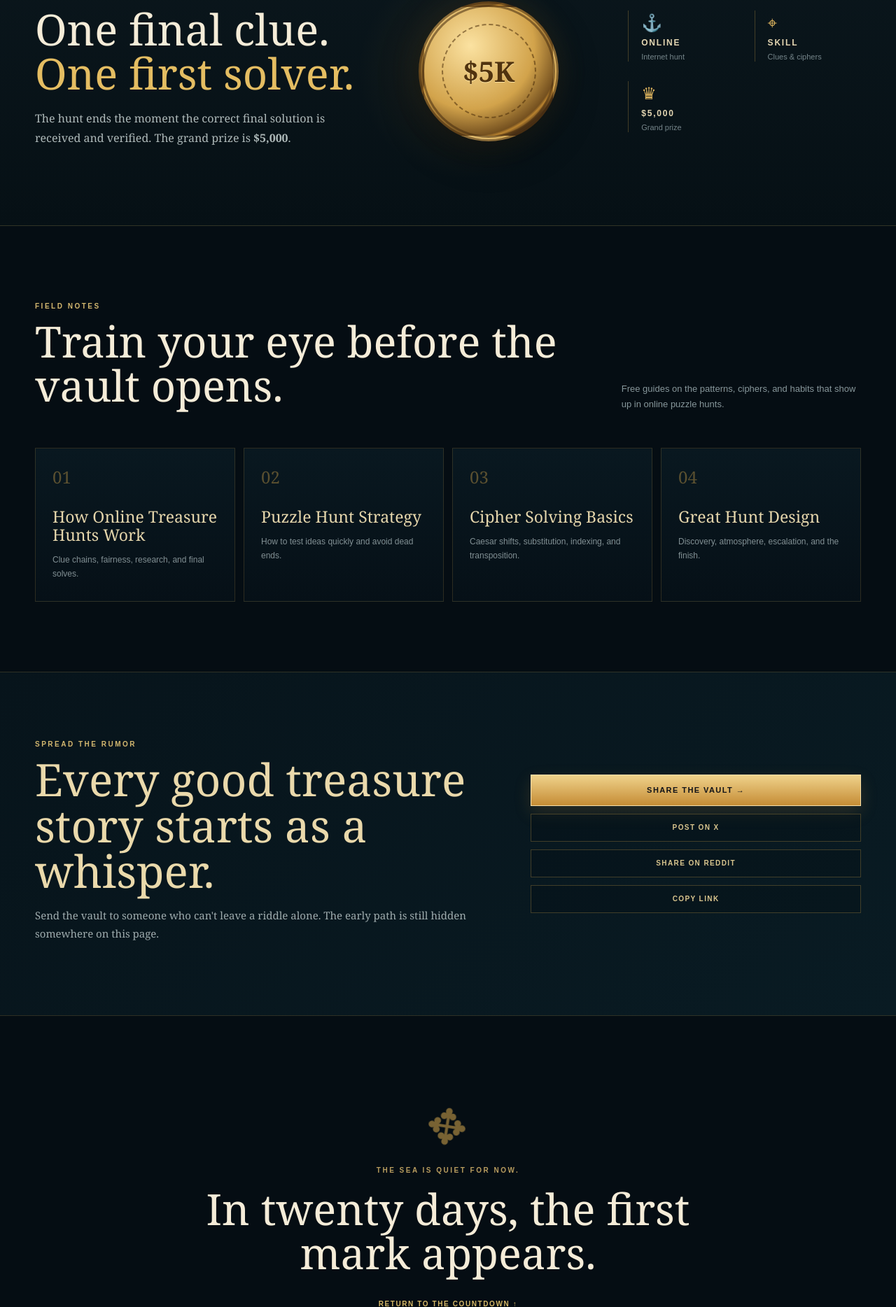
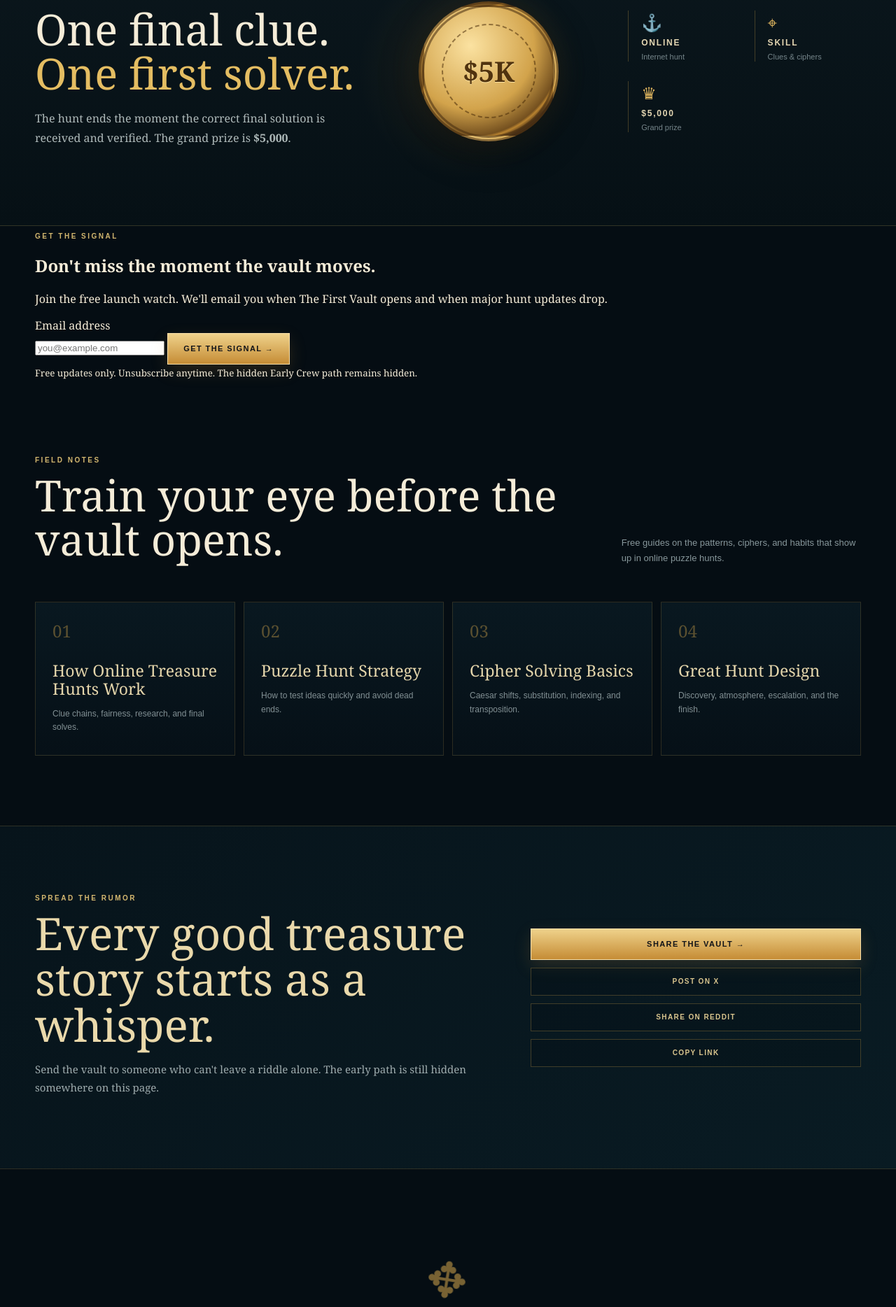
Before and after one commit to ShanePrairie/internetbooty, a Flask app: page / in a window 1280 px wide; the page is wider, and only the part inside the window is pictured. Shown: the part 2065-3933 px from the top of that part at 70% size. Run offline with Flask 3, Linux system fonts and the light colour scheme.

Commit message:
Add free launch-watch email capture

```diff
--- a/templates/index.html
+++ b/templates/index.html
@@ -164,6 +164,39 @@
       </div>
     </section>
 
+    <section class="launch-watch" id="launch-watch">
+      <div class="shell launch-watch-grid">
+        <div>
+          <p class="section-kicker">GET THE SIGNAL</p>
+          <h2>Don't miss the moment the vault moves.</h2>
+          <p>Join the free launch watch. We'll email you when The First Vault opens and when major hunt updates drop.</p>
+        </div>
+        <div class="launch-watch-form-wrap">
+          {% with messages = get_flashed_messages(with_categories=true) %}
+            {% if messages %}
+              <div class="flash-stack">
+                {% for category, message in messages %}
+                  <div class="flash {{ category }}">{{ message }}</div>
+                {% endfor %}
+              </div>
+            {% endif %}
+          {% endwith %}
+          <form method="post" action="{{ url_for('launch_watch') }}" class="launch-watch-form">
+            <input type="hidden" name="_csrf" value="{{ csrf_token() }}">
+            <div class="honey" aria-hidden="true">
+              <label>Website <input name="website" tabindex="-1" autocomplete="off"></label>
+            </div>
+            <label for="watch-email">Email address</label>
+            <div class="launch-watch-row">
+              <input id="watch-email" type="email" name="email" required autocomplete="email" placeholder="you@example.com">
+              <button class="primary" type="submit">GET THE SIGNAL →</button>
+            </div>
+            <small>Free updates only. Unsubscribe anytime. The hidden Early Crew path remains hidden.</small>
+          </form>
+        </div>
+      </div>
+    </section>
+
     <section class="field-notes shell">
       <div class="section-head">
         <div>
```
